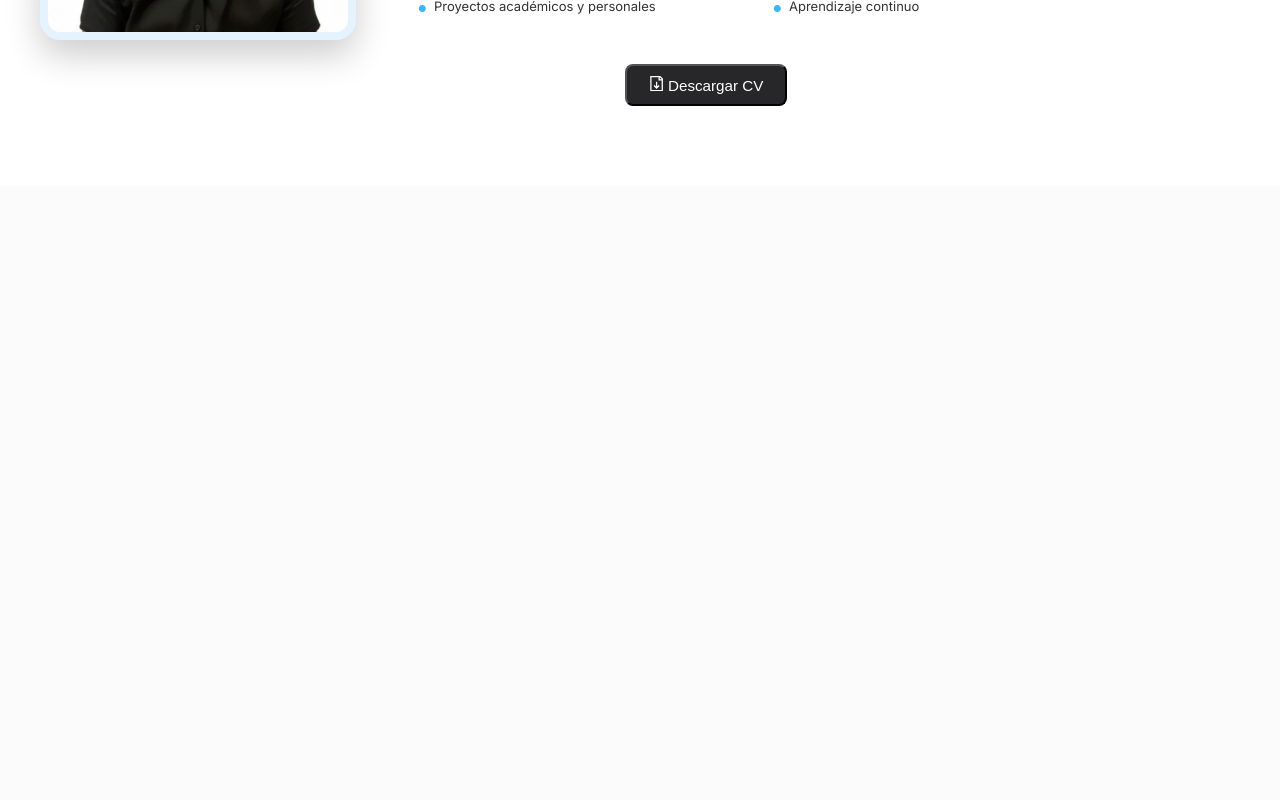
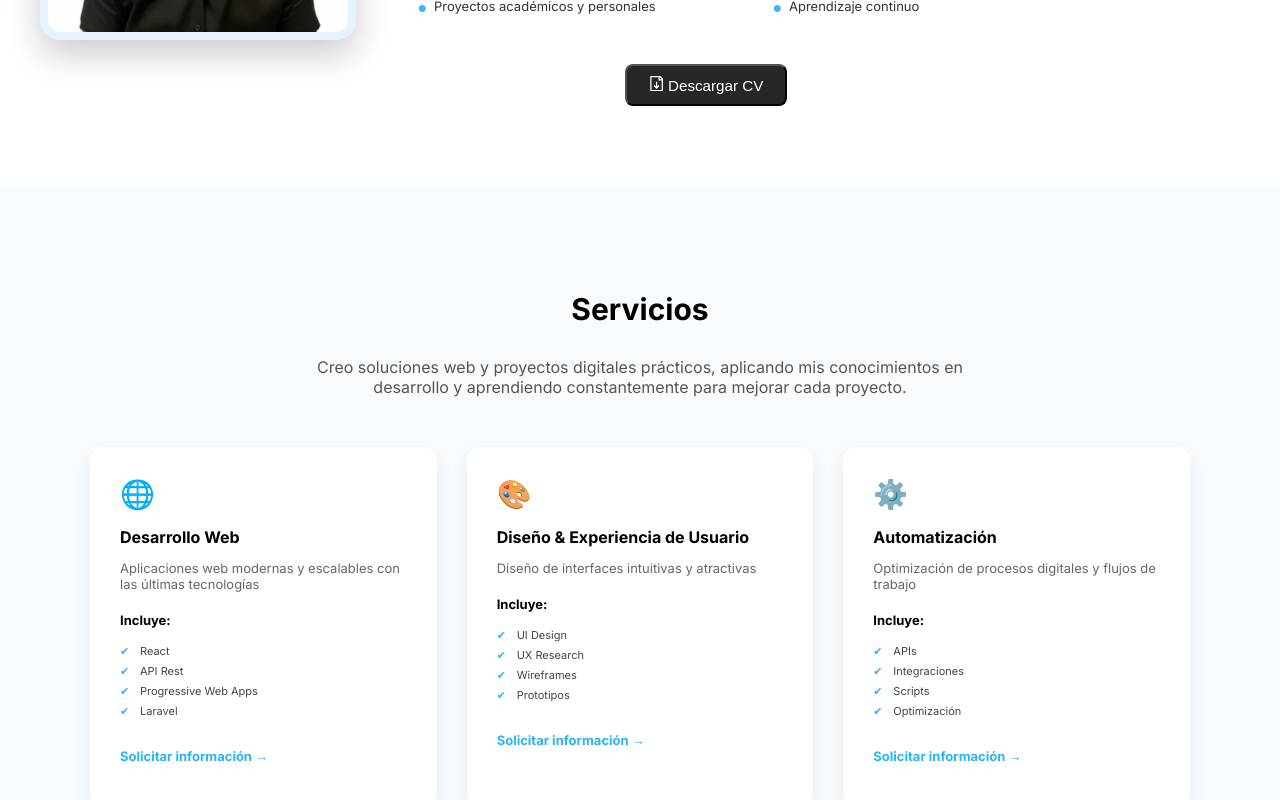
Before and after one commit to Ismabc05/ismaelbedmar, a React (Vite) app in the folder portfolio/: page / in a window 1280 px wide. Shown: the part 1436-2236 px from the top of the page. Before the commit the page ends 1622 px from the top, so only its background shows below. Built offline with nearby package versions, Linux system fonts and the light colour scheme.

Commit message:
servicios-acabado

```diff
--- a/portfolio/src/App.jsx
+++ b/portfolio/src/App.jsx
@@ -4,6 +4,7 @@ import viteLogo from '/vite.svg'
 import { Navbar } from "./components/Navbar"
 import { Inicio } from "./components/Inicio"
 import { Sobremi } from "./components/Sobremi"
+import { Servicios } from './components/Servicios'
 
 function App() {
 
@@ -13,6 +14,7 @@ function App() {
       <Navbar/>
       <Inicio/>
       <Sobremi/>
+      <Servicios/>
     </>
   )
 }
--- /dev/null
+++ b/portfolio/src/components/Servicios.jsx
@@ -0,0 +1,75 @@
+import React from "react";
+import "../estilos/servicios.css";
+
+function Servicios () {
+    return(
+        <section className="seccion-servicios" id="servicios">
+            <div className="titulos-servicios">
+                <h2>Servicios</h2>
+                <p>
+                  Creo soluciones web y proyectos digitales prácticos, aplicando mis conocimientos en desarrollo y aprendiendo constantemente para mejorar cada proyecto.
+                </p>
+            </div>
+
+            <div className="rectangulos">
+
+                <div className="contenido-rectangulos">
+                    <div className="icono-servicio">🌐</div>
+                    <div className="parrafos-rectangualos">
+                        <p>Desarrollo Web</p>
+                        <p>Aplicaciones web modernas y escalables con las últimas tecnologías</p>
+                    </div>
+                    <div className="lista-rectngulos">
+                        <p>Incluye:</p>
+                        <ul>
+                            <li>React</li>
+                            <li>API Rest</li>
+                            <li>Progressive Web Apps</li>
+                            <li>Laravel</li>
+                        </ul>
+                    </div>
+                    <p className="solicitar-info">Solicitar información →</p>
+                </div>
+
+                <div className="contenido-rectangulos">
+                    <div className="icono-servicio">🎨</div>
+                    <div className="parrafos-rectangualos">
+                        <p>Diseño & Experiencia de Usuario</p>
+                        <p>Diseño de interfaces intuitivas y atractivas</p>
+                    </div>
+                    <div className="lista-rectngulos">
+                        <p>Incluye:</p>
+                        <ul>
+                            <li>UI Design</li>
+                            <li>UX Research</li>
+                            <li>Wireframes</li>
+                            <li>Prototipos</li>
+                        </ul>
+                    </div>
+                    <p className="solicitar-info">Solicitar información →</p>
+                </div>
+
+                <div className="contenido-rectangulos">
+                    <div className="icono-servicio">⚙️</div>
+                    <div className="parrafos-rectangualos">
+                        <p>Automatización</p>
+                        <p>Optimización de procesos digitales y flujos de trabajo</p>
+                    </div>
+                    <div className="lista-rectngulos">
+                        <p>Incluye:</p>
+                        <ul>
+                            <li>APIs</li>
+                            <li>Integraciones</li>
+                            <li>Scripts</li>
+                            <li>Optimización</li>
+                        </ul>
+                    </div>
+                    <p className="solicitar-info">Solicitar información →</p>
+                </div>
+
+            </div>
+        </section>
+    )
+}
+
+export { Servicios }
--- a/portfolio/src/estilos/inicio.css
+++ b/portfolio/src/estilos/inicio.css
@@ -1,6 +1,7 @@
 .section-inicio{
     display: flex;
     flex-direction: column;
+    background: #f8fbfd;
     align-items: center;
     text-align: center;
     margin-top: 150px;
--- /dev/null
+++ b/portfolio/src/estilos/servicios.css
@@ -0,0 +1,105 @@
+.seccion-servicios {
+  padding: 80px 20px;
+  background: #f8fbfd;
+  display: flex;
+  flex-direction: column;
+  align-items: center;
+  text-align: center;
+}
+
+.titulos-servicios h2 {
+    font-size: 30px;
+  margin-bottom: 30px;
+}
+
+.titulos-servicios p {
+  max-width: 650px;
+  color: #555;
+  margin-bottom: 50px;
+}
+
+/* GRID */
+.rectangulos {
+  display: grid;
+  grid-template-columns: repeat(auto-fit, minmax(280px, 1fr));
+  gap: 30px;
+  width: 100%;
+  max-width: 1100px;
+}
+
+/* TARJETAS */
+.contenido-rectangulos {
+  background: white;
+  border-radius: 14px;
+  padding: 30px;
+  text-align: left;
+  box-shadow: 0 8px 20px rgba(0, 0, 0, 0.06);
+  transition: all 0.25s ease;
+}
+
+.contenido-rectangulos:hover {
+  transform: translateY(-6px);
+  box-shadow: 0 14px 28px rgba(0, 0, 0, 0.1);
+}
+
+/* ICONO */
+.icono-servicio {
+  font-size: 28px;
+  margin-bottom: 15px;
+}
+
+/* TITULO TARJETA */
+.parrafos-rectangualos p:first-child {
+  font-weight: 700;
+  font-size: 1rem;
+  margin-bottom: 8px;
+}
+
+.parrafos-rectangualos p:last-child {
+  color: #666;
+  font-size: 13px;
+  margin-bottom: 20px;
+}
+
+/* LISTA */
+.lista-rectngulos p {
+  font-size: 13px;
+  margin-bottom: 10px;
+  font-weight: bold;
+}
+
+.lista-rectngulos ul {
+  list-style: none;
+  padding: 0;
+  margin-bottom: 20px;
+}
+
+.lista-rectngulos li {
+  margin-bottom: 6px;
+  padding-left: 20px;
+  position: relative;
+  font-size: 11px;
+  color: #444;
+}
+
+.lista-rectngulos li::before {
+  content: "✔";
+  position: absolute;
+  left: 0;
+  color: #2bb3f3;
+  font-size: 11px;
+}
+
+/* LINK FINAL */
+.solicitar-info {
+  color: #2bb3f3;
+  font-size: 13px;
+  font-weight: bold;
+  cursor: pointer;
+  margin-top: 10px;
+  display: inline-block;
+}
+
+.solicitar-info:hover {
+  text-decoration: underline;
+}
```
